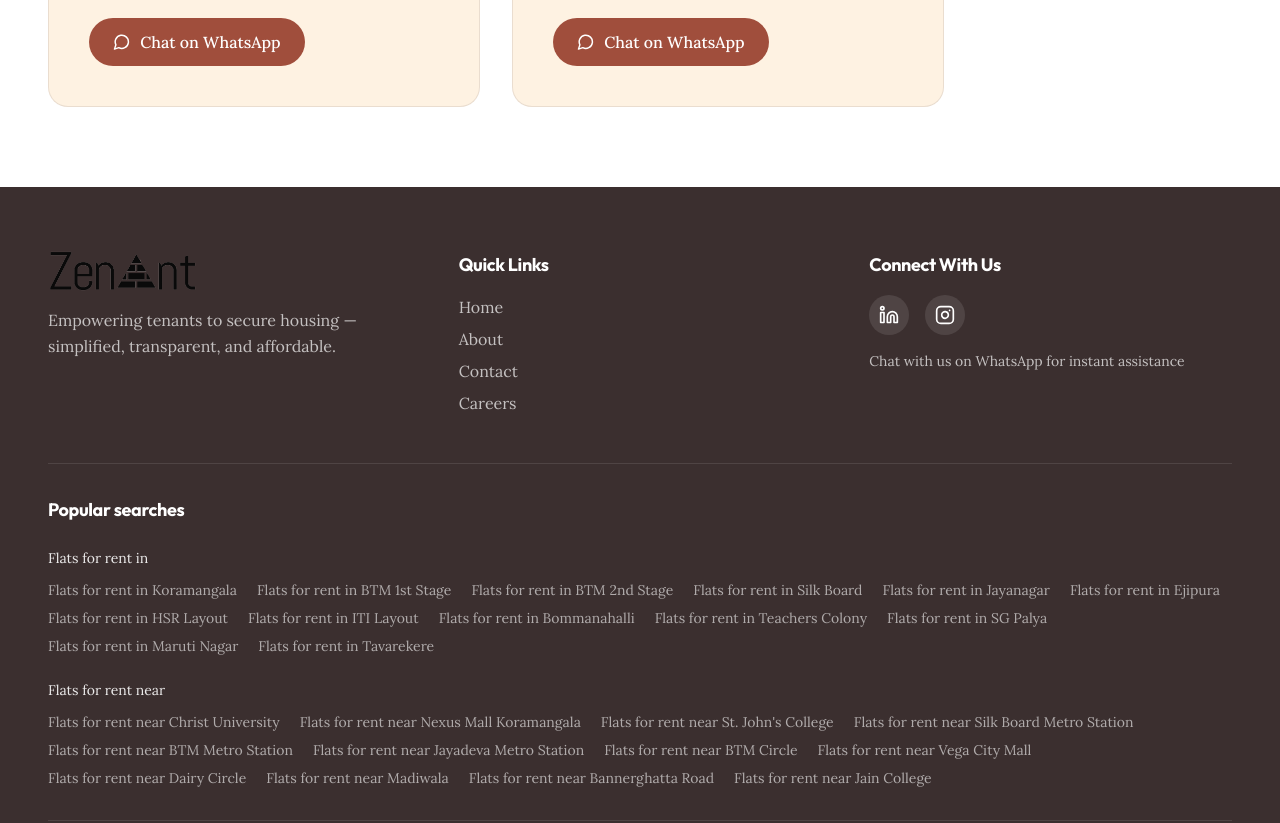
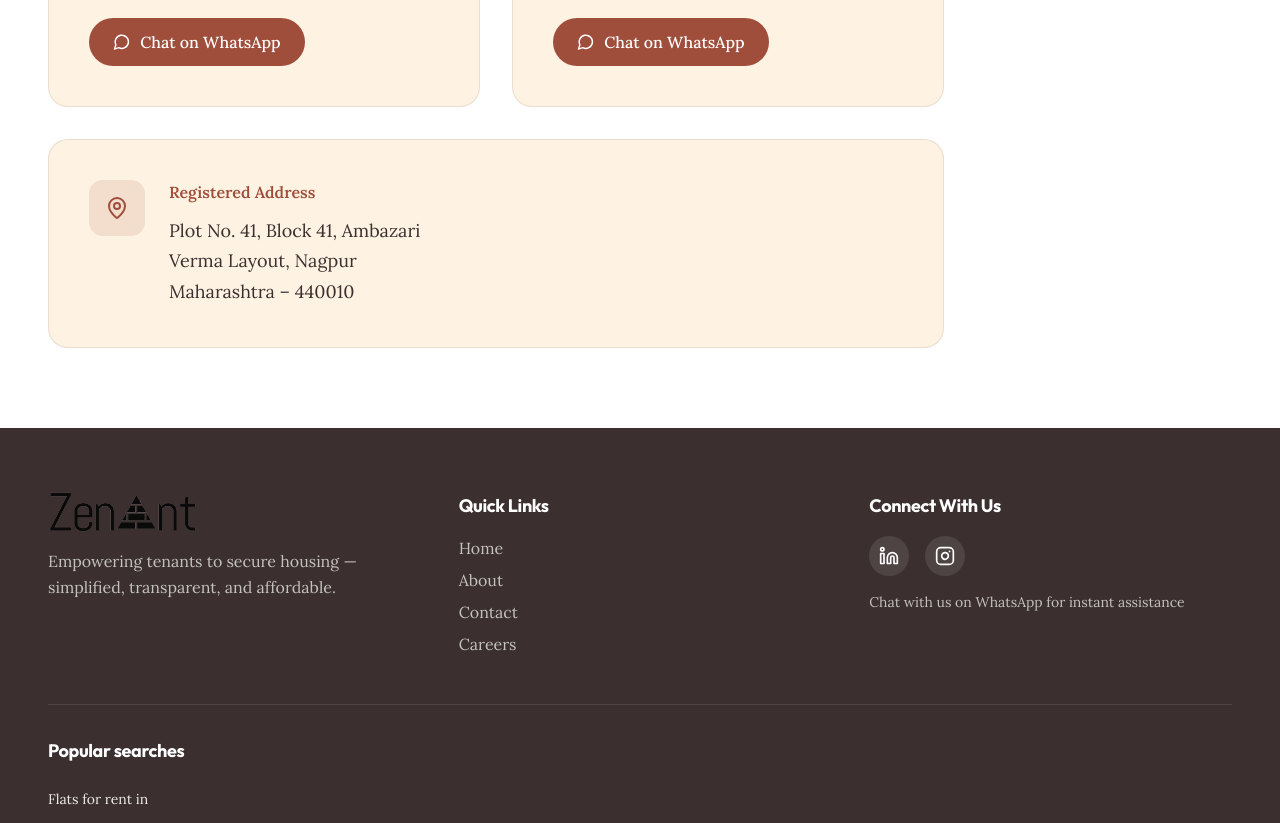
Before and after one commit to Zenant-Club/zenant-website, a React (Vite) app: page /contact in a window 1280 px wide. Shown: the part 860-1683 px from the top of the page. Built offline with nearby package versions, Linux system fonts and the light colour scheme; no server answers.

Commit message:
feat: add registered address to Contact page

```diff
--- a/src/components/ContactPage.tsx
+++ b/src/components/ContactPage.tsx
@@ -1,4 +1,4 @@
-import { Phone, MessageCircle } from "lucide-react";
+import { Phone, MessageCircle, MapPin } from "lucide-react";
 import { Footer } from "./Footer";
 import { FloatingWhatsApp } from "./FloatingWhatsApp";
 
@@ -15,6 +15,12 @@ const contacts = [
     phone: "+91 63613 69764",
     whatsapp: "916361369764",
   },
+];
+
+const registeredAddress = [
+  "Plot No. 41, Block 41, Ambazari",
+  "Verma Layout, Nagpur",
+  "Maharashtra – 440010",
 ];
 
 export function ContactPage() {
@@ -159,6 +165,55 @@ export function ContactPage() {
                 </div>
               ))}
             </div>
+
+            {/* ── Registered Address ─────────────────────────────── */}
+            <div
+              className="bg-[#FEF2E2]"
+              style={{
+                borderRadius: "1.25rem",
+                padding: "2.5rem",
+                border: "1px solid rgba(59,47,47,0.1)",
+                maxWidth: "56rem",
+                marginTop: "2rem",
+                display: "flex",
+                flexWrap: "wrap",
+                gap: "1.5rem",
+                alignItems: "flex-start",
+              }}
+            >
+              <div
+                style={{
+                  width: "3.5rem",
+                  height: "3.5rem",
+                  flexShrink: 0,
+                  background: "rgba(160,78,60,0.12)",
+                  borderRadius: "0.875rem",
+                  display: "flex",
+                  alignItems: "center",
+                  justifyContent: "center",
+                }}
+              >
+                <MapPin style={{ width: "1.5rem", height: "1.5rem", color: "#A04E3C" }} />
+              </div>
+              <div>
+                <p
+                  className="font-lora text-[#A04E3C]"
+                  style={{ fontSize: "1rem", fontWeight: 600, marginBottom: "0.75rem" }}
+                >
+                  Registered Address
+                </p>
+                <address
+                  className="font-lora text-[#3B2F2F]"
+                  style={{ fontStyle: "normal", fontSize: "1.125rem", lineHeight: 1.7 }}
+                >
+                  {registeredAddress.map((line) => (
+                    <span key={line} style={{ display: "block" }}>
+                      {line}
+                    </span>
+                  ))}
+                </address>
+              </div>
+            </div>
           </div>
         </section>
       </main>
```
